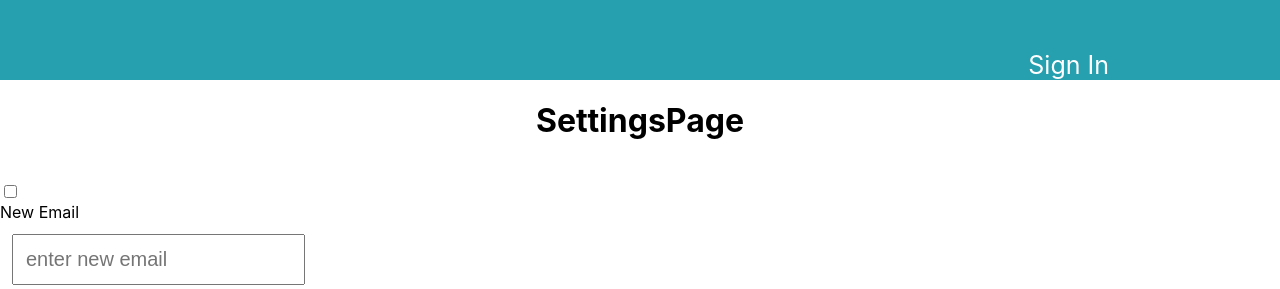
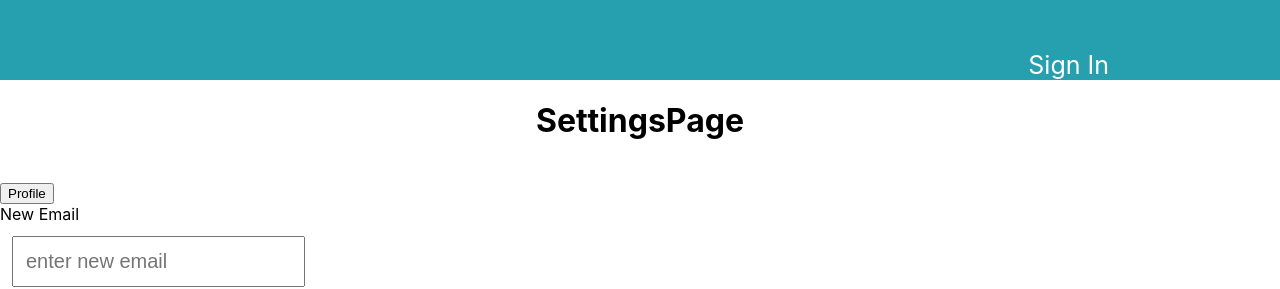
Before and after one commit to 220808-Java-React-Enterprise/WordsAway-P3-Frontend, a React (Create React App) app: page /settingspage in a window 1280 px wide. Shown: the top 289 px of the page. Built offline with nearby package versions, Linux system fonts and the light colour scheme; a web font is replaced by a local one.

Commit message:
added empty button

```diff
--- a/src/components/SettingsPage.tsx
+++ b/src/components/SettingsPage.tsx
@@ -64,13 +64,23 @@ WORDS_API.put('/settings/updateUser/',
 });
 
 }
+
+function emptyFunction() {
+
+}
+
+
   return (
     <div>
         <h1> SettingsPage</h1>
         <br/>
         <section>
 
-        <input type="checkbox" value="Toggle DarkMode"/>
+
+        <input type="Button" value="Profile" onClick={emptyFunction}/>
+
+
+
           <br/>
           <form>
           <label>New Email</label>
```
